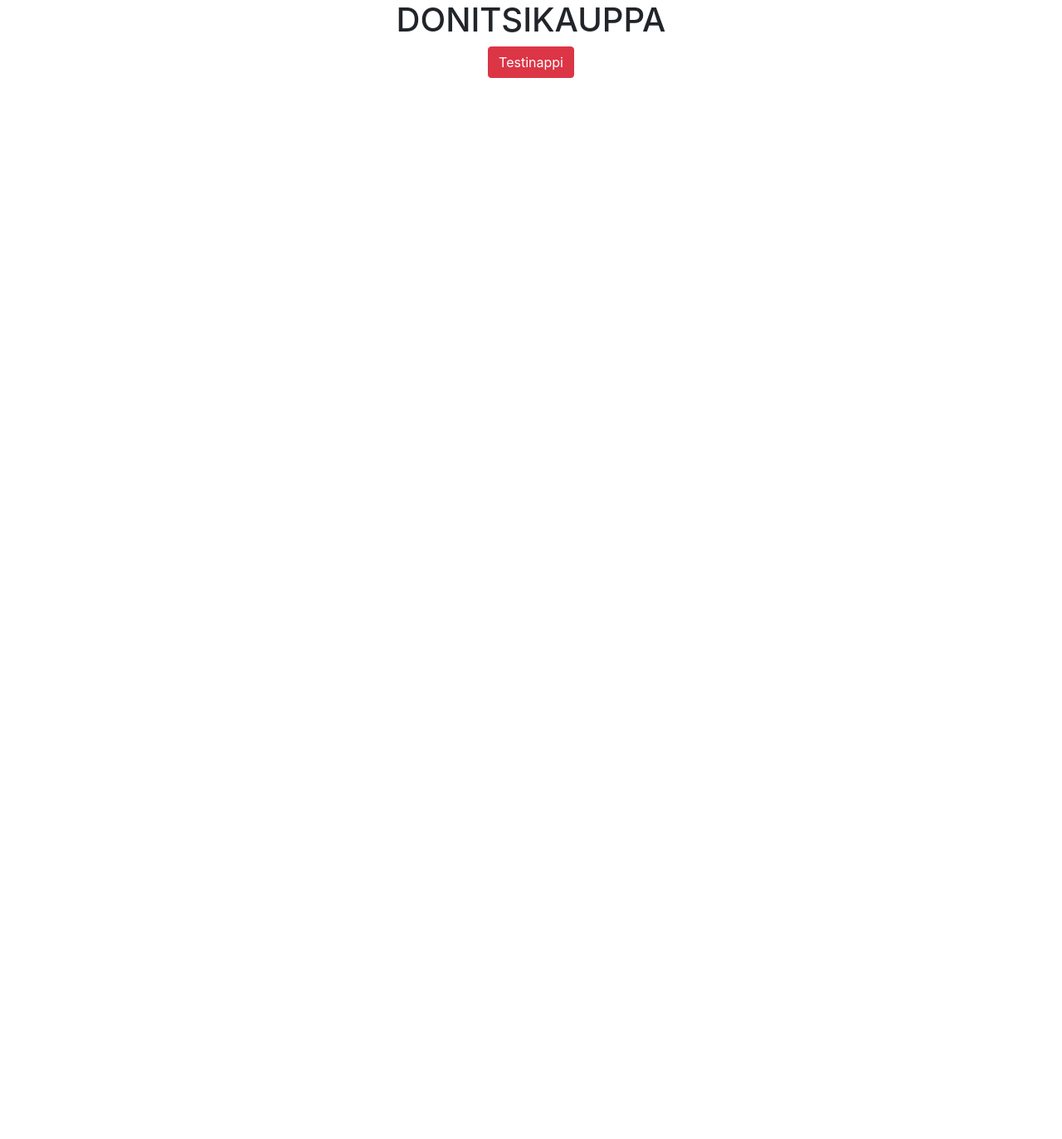
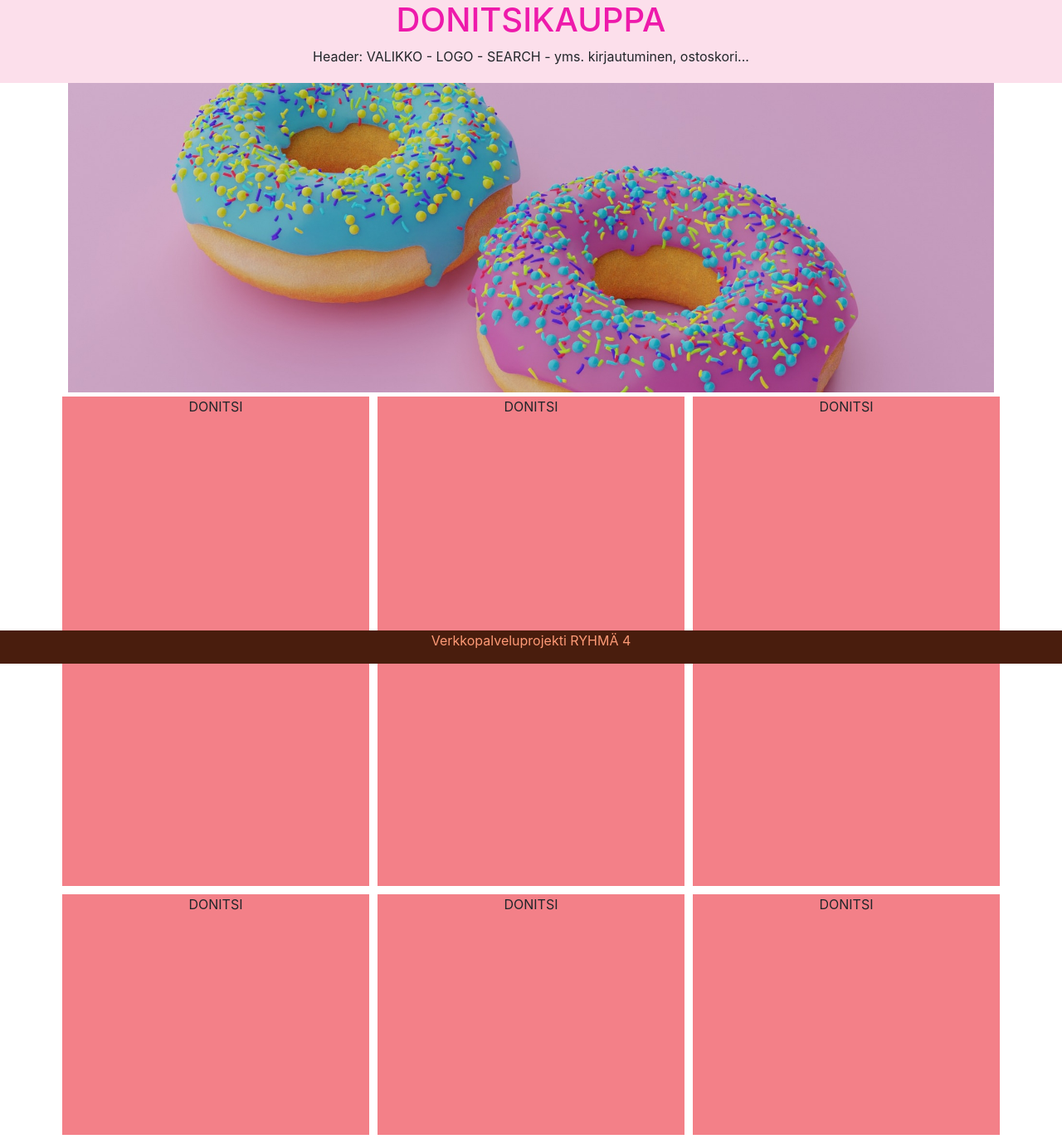
Before and after one commit to Nojaajoo/Verkkopalveluprojekti-Ryhma-4, a React (Create React App) app: page / in a window 1280 px wide. Shown: the whole page at 83% size. Before the commit the page ends 800 px from the top, so only its background shows below. Built offline with nearby package versions, Linux system fonts and the light colour scheme.

Commit message:
etusivut kovakoodattu

```diff
--- a/src/App.css
+++ b/src/App.css
@@ -1,38 +1,36 @@
+html,
+body {
+  background-color: #FFFFFF;
+}
+
 .App {
   text-align: center;
 }
 
-.App-logo {
-  height: 40vmin;
-  pointer-events: none;
+h1 {
+  color: #EE1AAB;
 }
 
-@media (prefers-reduced-motion: no-preference) {
-  .App-logo {
-    animation: App-logo-spin infinite 20s linear;
-  }
+/* .banner {
+  background-color: #FE9A76;
+} */
+
+.donut {
+  max-width: 35%;
+  height: 300px;
+  background-color: #F38088;
+  margin: auto;
+  border: 5px solid white;
 }
 
-.App-header {
-  background-color: #282c34;
-  min-height: 100vh;
-  display: flex;
-  flex-direction: column;
-  align-items: center;
-  justify-content: center;
-  font-size: calc(10px + 2vmin);
-  color: white;
+.donut:hover {
+  background-color: #EE1AAB;
 }
 
-.App-link {
-  color: #61dafb;
-}
-
-@keyframes App-logo-spin {
-  from {
-    transform: rotate(0deg);
-  }
-  to {
-    transform: rotate(360deg);
-  }
-}
+/*
+valkoinen: #FFFFFF off-white: #FCDFEB
+korostuspinkki: #EE1AAB
+perusvaaleanpunainen: #F38088
+secondarydonitsiväri: #FE9A76
+tumma: #491D0D
+*/
--- a/src/App.js
+++ b/src/App.js
@@ -1,11 +1,58 @@
 
 import './App.css';
+import banner from "./img/donitsibanneri.jpg"
 
 function App() {
   return (
-    <div className="App">
-      <h1>DONITSIKAUPPA</h1>
-      <button className="btn btn-danger" >Testinappi</button>
+    <div className="App container">
+      <div className="banner row">
+        <picture className="col-12">
+          <img className="img-fluid" src={banner} alt=""/>
+        </picture>
+      {/* <h1>DONITSIKAUPPA</h1>
+        <p>banneri tähän</p> */}
+      </div>
+      <div className="products row">
+        <div className="col-12">
+          <div className="row">
+            <div className="donut col-4">
+              <p>DONITSI</p>
+            </div>
+            <div className="donut col-4">
+              <p>DONITSI</p>
+            </div>
+            <div className="donut col-4">
+              <p>DONITSI</p>
+            </div>
+          </div>
+          <div className="row">
+            <div className="donut col-4">
+            <p>DONITSI</p>
+            </div>
+            <div className="donut col-4">
+             <p>DONITSI</p>
+            </div>
+            <div className="donut col-4">
+             <p>DONITSI</p>
+            </div>
+          </div>
+          <div className="row">
+            <div className="donut col-4">
+             <p>DONITSI</p>
+            </div>
+            <div className="donut col-4">
+             <p>DONITSI</p>
+            </div>
+            <div className="donut col-4">
+              <p>DONITSI</p>
+            </div>
+          </div>
+
+
+        </div>
+
+      </div>
+
     </div>
   );
 }
--- /dev/null
+++ b/src/Footer.js
@@ -0,0 +1,10 @@
+import React from 'react';
+import './Header.css';
+
+export default function Footer() {
+    return (
+        <div className="footer">
+            <p>Verkkopalveluprojekti RYHMÄ 4</p>
+        </div>
+    )
+}
--- /dev/null
+++ b/src/Header.css
@@ -0,0 +1,23 @@
+.header {
+    background-color: #FCDFEB;
+    height: 100px;
+    text-align: center;
+}
+
+.footer {
+    background-color: #491D0D;
+    position: fixed;
+    bottom: 0;
+    left: 0;
+    width: 100%;
+    color: #FE9A76;
+    text-align: center;
+}
+
+/*
+valkoinen: #FFFFFF off-white: #FCDFEB
+korostuspinkki: #EE1AAB
+perusvaaleanpunainen: #F38088
+secondarydonitsiväri: #FE9A76
+tumma: #491D0D
+*/
--- /dev/null
+++ b/src/Header.js
@@ -0,0 +1,11 @@
+import React from 'react'
+import './Header.css';
+
+export default function Header() {
+    return (
+        <div className="header">
+            <h1>DONITSIKAUPPA</h1>
+            <p>Header: VALIKKO - LOGO - SEARCH - yms. kirjautuminen, ostoskori... </p>
+        </div>
+    )
+}
--- a/src/index.js
+++ b/src/index.js
@@ -2,11 +2,16 @@ import React from 'react';
 import ReactDOM from 'react-dom';
 import './index.css';
 import App from './App';
-
+import Header from "./Header";
+import Footer from "./Footer";
 
 ReactDOM.render(
   <React.StrictMode>
+    <>
+    <Header />
     <App />
+    <Footer />
+    </>
   </React.StrictMode>,
   document.getElementById('root')
 );
```
Also changed, not shown: src/img/donitsibanneri.jpg (added).
